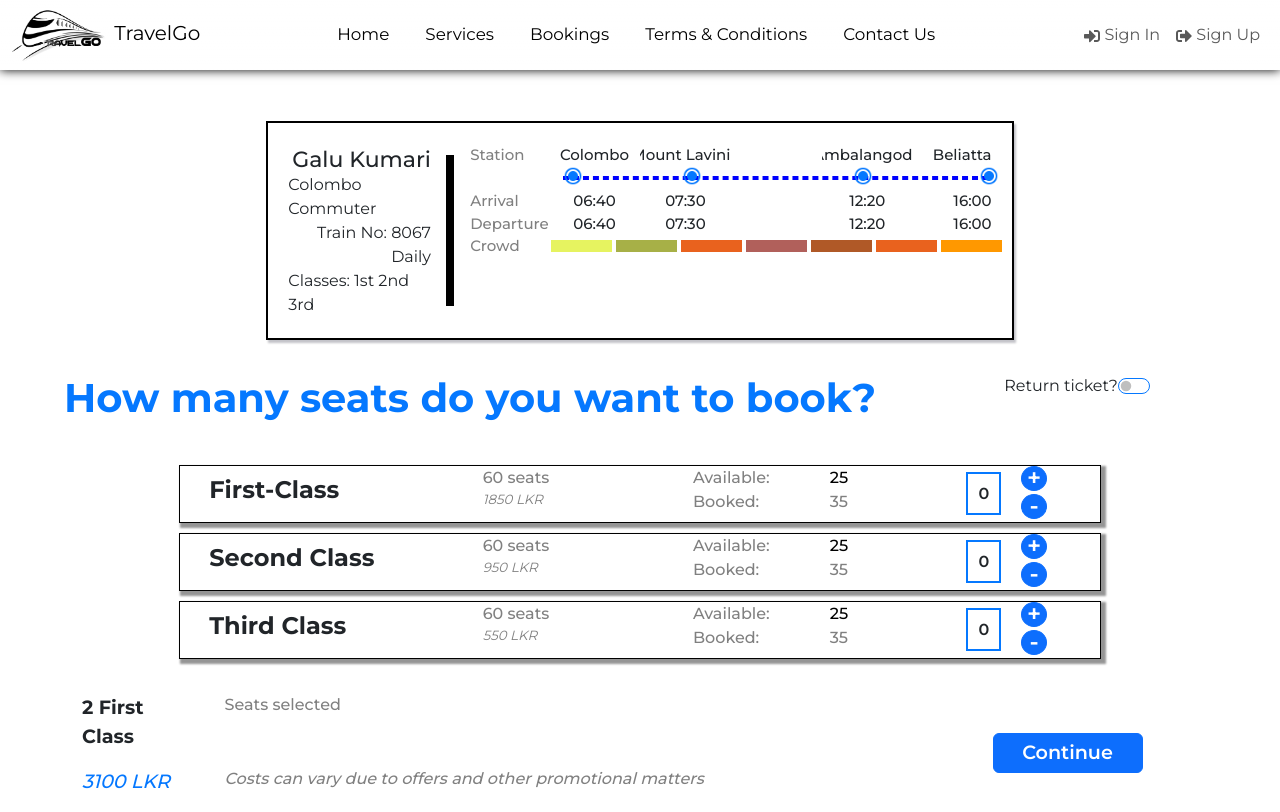
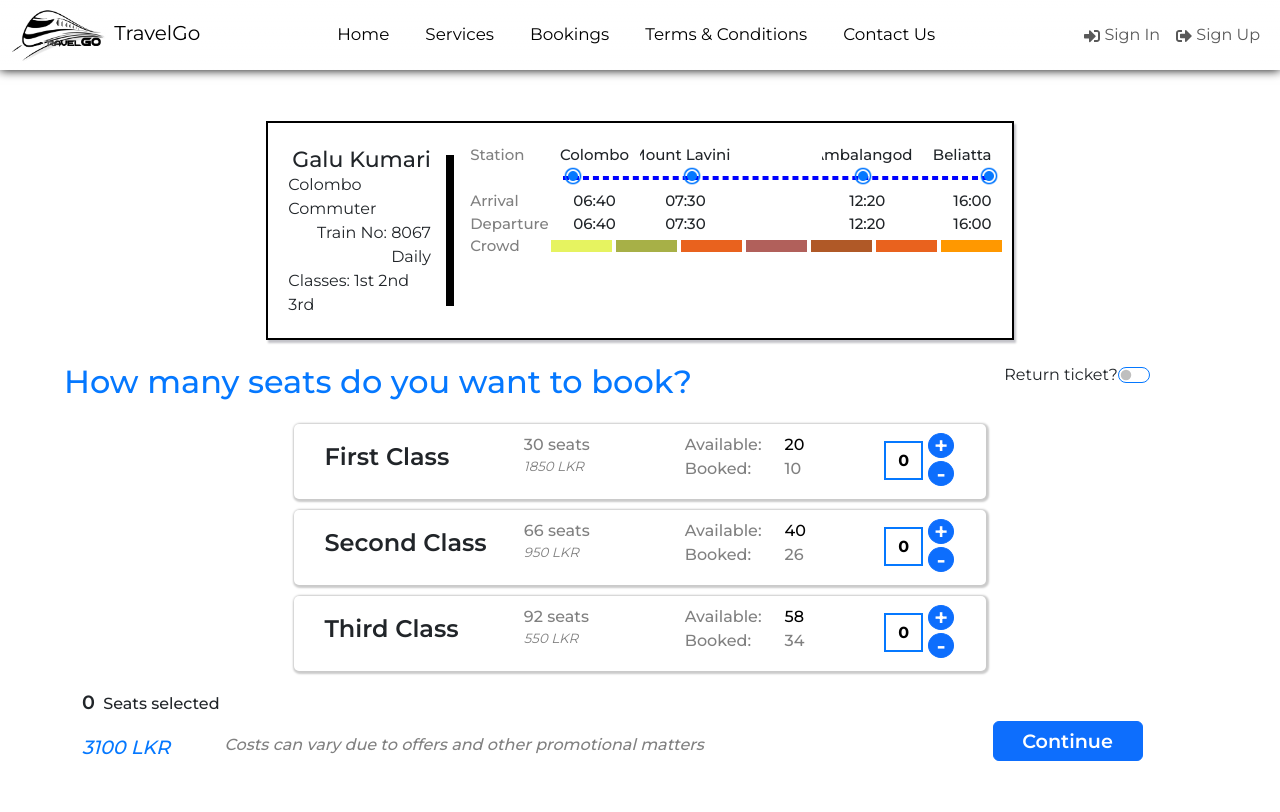
Before and after one commit to nadeeshaMadusanka99/TravelGo-Frontend, a React (Vite) app: page /schedule in a window 1280 px wide. Built offline with nearby package versions, Linux system fonts and the light colour scheme.

Commit message:
shedule dynamic v0.1

```diff
--- a/src/Screens/Payment/Payment.jsx
+++ b/src/Screens/Payment/Payment.jsx
@@ -71,7 +71,7 @@ const Payment = () => {
                   <label htmlFor="card-number" className="card-label">
                     Card Number
                   </label>
-                  <input type="text" className="card-inputs" id="card-number" />
+                  <input type="text" className="card-inputs " id="card-number" />
                 </div>
               </Col>
               <Col className="card-holder" xs={12} md={6}>
--- a/src/Screens/Profile/Profile.scss
+++ b/src/Screens/Profile/Profile.scss
@@ -1,14 +1,12 @@
 @import '../Common/main.scss';
 
 .profile {
-
     display: flex;
     flex-direction: column;
     justify-content: space-between;
     align-items: center;
     height: 100vh;
     overflow: hidden;
-
       .profile-background {
         position: absolute;
         top: 0;
@@ -54,8 +52,6 @@
         border-radius: 15px 0 0 15px;
         height: 85px;
         align-items: center;
-
-
         }
 
         .col-change{
--- a/src/Screens/Schedule/NewSchedule.jsx
+++ b/src/Screens/Schedule/NewSchedule.jsx
@@ -1,69 +1,117 @@
-import React,{useState} from "react";
-import { Col, Container, Row ,Button,Form} from "react-bootstrap";
+import React, { useState } from "react";
+import { Col, Container, Row, Button, Form } from "react-bootstrap";
 import "./NewSchedule.scss";
 import { LinkContainer } from "react-router-bootstrap";
+import useCounter from "./useCounter";
 
-
-const ClassDetails = ({ seatClass, price }) => {
-  const [counter, setCounter] = useState(0);
-  let available=25;
-  const increment = () => {
-    setCounter(counter + 1);
-  };
-
-  const decrement = () => {
-    if (counter > 0) {
-      setCounter(counter - 1);
-    }
-  };
-  return(
+const ClassDetails = ({
+  seatClass,
+  price,
+  seatsCount,
+  availableSeats,
+  bookedSeats,
+  updateTicketCounts,
+}) => {
+  const { count, increment, decrement } = useCounter();
+  let available = 25;
+  return (
     <Container fluid="true" className="count-container">
       <Row>
-            <Col md="4" sm="6" xs='6' className="seat-class">
+        <Col md="4" sm="6" xs="6" className="seat-class">
           <h2>{seatClass}</h2>
         </Col>
-            <Col md="2" sm="6" xs='6'>
-                  <Row className="seat-cnt">60 seats</Row>
+        <Col md="2" sm="6" xs="6">
+          <Row className="seat-cnt">{seatsCount} seats</Row>
           <Row className="tkt-price">{price} LKR</Row>
         </Col>
-            <Col md="4" sm="6" xs='6'>
+        <Col md="4" sm="6" xs="6">
           <Row className="seat-grey">
             <Col xs={6}>
               <p>Available:</p>
             </Col>
             <Col xs={6}>
-                <p className="avai-para">{available}</p>
-                </Col></Row>
+              <p className="avai-para">{availableSeats - count}</p>
+            </Col>
+          </Row>
           <Row className="seat-grey">
-                  <Col xs={6} >Booked:</Col>
-                  <Col xs={6} className="booked-para">35</Col></Row>
+            <Col xs={6}>Booked:</Col>
+            <Col xs={6} className="booked-para">
+              {seatsCount - availableSeats}
             </Col>
-            <Col md="2" sm="6" xs='6' className="d-flex justify-content-center align-items-center">
-              <Col md="6" sm="6" xs='6'>
-              <span className="count-span" style={{ marginTop: '-30px' }}>{counter}</span>
+          </Row>
         </Col>
-              <Col md="6" sm="6" xs='6'>
+        <Col
+          md="2"
+          sm="6"
+          xs="6"
+          className="d-flex justify-content-center align-items-center"
+        >
+          <Col md="6" sm="6" xs="6">
+            <span className="count-span" style={{ marginTop: "-30px" }}>
+              {count}
+            </span>
+          </Col>
+          <Col md="6" sm="6" xs="6">
             <Row>
-                  <Button variant="primary" className="btn-inc" onClick={increment}>
+              <Button
+                variant="primary"
+                className="btn-inc"
+                onClick={() => {
+                  increment();
+                  updateTicketCounts(seatClass, count + 1);
+                }}
+              >
                 +
               </Button>
             </Row>
             <Row>
-                  <Button variant="primary" className="btn-dec"  onClick={decrement}>
+              <Button
+                variant="primary"
+                className="btn-dec"
+                onClick={() => {
+                  decrement();
+                  updateTicketCounts(seatClass, count - 1);
+                }}
+              >
                 -
               </Button>
             </Row>
           </Col>
         </Col>
       </Row>
-
     </Container>
   );
 };
 
 const NewSchedule = () => {
+  const crowdColors = [
+    "#e6f360",
+    "#a7b047",
+    "#e9621e",
+    "#b1605b",
+    "#b05927",
+    "#e9621e",
+    "#ff9800",
+  ];
+  const [ticketCounts, setTicketCounts] = useState({ "": 0 });
 
-  const crowdColors = ['#e6f360', '#a7b047', '#e9621e', '#b1605b', '#b05927', '#e9621e', '#ff9800' ]
+  // Update ticket counts
+  const updateTicketCounts = (ticketClass, newCount) => {
+    setTicketCounts((prevCounts) => {
+      if (prevCounts[""] === 0) {
+        // Remove the initial empty class count
+        delete prevCounts[""];
+      }
+      if (newCount < 0) {
+        return prevCounts;
+      } else {
+        return {
+          ...prevCounts,
+          [ticketClass]: newCount,
+        };
+      }
+    });
+  };
   return (
     <Container fluid="true" className="schedule-container">
       <Container fluid="true" className="train-container">
@@ -117,7 +165,6 @@ const NewSchedule = () => {
               </Col>
             </Row>
 
-
             {/* Arrival Times */}
             <Row className="arrival-time-row">
               <Col xs="2" className="train-right-label">
@@ -164,10 +211,14 @@ const NewSchedule = () => {
                 Crowd
               </Col>
 
-              <Col xs='9' sm='10' className="crowd-boxes-container">
+              <Col xs="9" sm="10" className="crowd-boxes-container">
                 <Row>
-                { crowdColors.map((index) => (
-                <Col className="crowd-boxes" style={{backgroundColor: `${index}`}}/>
+                  {crowdColors.map((index) => (
+                    <Col
+                    key={index}
+                      className="crowd-boxes"
+                      style={{ backgroundColor: `${index}` }}
+                    />
                   ))}
                 </Row>
               </Col>
@@ -175,14 +226,13 @@ const NewSchedule = () => {
           </Col>
         </Row>
       </Container>
-
       <Container fluid="true" className="headingContainer">
         <Row>
           <Col md="9" sm="12">
-            <h1>How many seats do you want to book?</h1>
+            <h1 className="head-question">How many seats do you want to book?</h1>
           </Col>
           <Col md="3">
-          <Form className='radio-switch'>
+            <Form className="radio-switch">
               <div className="d-flex justify-content-center align-items-center">
                 <label htmlFor="custom-switch">Return ticket?</label>
                 <Form.Check type="switch" id="custom-switch" />
@@ -191,34 +241,75 @@ const NewSchedule = () => {
           </Col>
         </Row>
       </Container>
-         <ClassDetails seatClass="First-Class" price="1850" />
-         <ClassDetails seatClass="Second Class" price="950" />
-         <ClassDetails seatClass="Third Class" price="550" />
-        <Container className="buttonContainer" >
-          <Row >
-            <Col md="9" sm="12" >
+      <ClassDetails
+        seatClass="First Class"
+        price="1850"
+        seatsCount="30"
+        availableSeats="20"
+        bookedSeats="10"
+        updateTicketCounts={updateTicketCounts}
+      />
+      <ClassDetails
+        seatClass="Second Class"
+        price="950"
+        seatsCount="66"
+        availableSeats="40"
+        bookedSeats="26"
+        updateTicketCounts={updateTicketCounts}
+      />{" "}
+      <ClassDetails
+        seatClass="Third Class"
+        price="550"
+        seatsCount="92"
+        availableSeats="58"
+        bookedSeats="34"
+        updateTicketCounts={updateTicketCounts}
+      />
+      <Container className="buttonContainer">
         <Row>
-                <Col xs={6} sm={4}  xl={2}><p className='ticket-count'>2 First Class</p></Col>
-                <Col xs={6} sm={4} xl={3}><p className='seat-para'> Seats selected</p></Col>
+          <Col md="9" sm="12">
+            <Row>
+              <Col xs={12} sm={12} xl={12} className="ticket-pricing">
+                {Object.entries(ticketCounts).map(
+                  ([ticketClass, count], index) => (
+                    <p className="ticket-count" key={index}>
+                      {index === 0 ? (
+                        <span className="class-fonts">
+                          {count} {ticketClass}
+                        </span>
+                      ) : (
+                        <span className="class-fonts">
+                          , {count} {ticketClass}{" "}
+                        </span>
+                      )}
+                    </p>
+                  )
+                )}
+                <span className="seat-para"> Seats selected</span>
+              </Col>
             </Row>
+
             <Row>
               <Col xs={12} sm={4} xl={2}>
-                      <p className='ticket-price'>3100 LKR</p>
+                <p className="ticket-price">3100 LKR</p>
               </Col>
-                <Col xs={12} sm={8}  >
-                      <p className='cost-para'>Costs can vary due to offers and other promotional matters</p>
+              <Col xs={12} sm={8}>
+                <p className="cost-para">
+                  Costs can vary due to offers and other promotional matters
+                </p>
               </Col>
             </Row>
           </Col>
-            <Col md="3" sm="12" className='book-btnc'>
+          <Col md="3" sm="12" className="book-btnc">
             <LinkContainer to="/seatview">
-                    <Button variant="primary" className="btnBook">Continue</Button>
+              <Button variant="primary" className="btnBook">
+                Continue
+              </Button>
             </LinkContainer>
           </Col>
         </Row>
       </Container>
     </Container>
-
   );
 };
 
--- a/src/Screens/Schedule/NewSchedule.scss
+++ b/src/Screens/Schedule/NewSchedule.scss
@@ -1,15 +1,12 @@
-@import '../Common/main.scss';
+@import "../Common/main.scss";
 .schedule-container {
   padding: (75px) 5% 0 5%;
-
-
 }
 
 .train-container {
   border: 1.5px black solid;
   padding: 50px 10%;
-    margin-top: 3%;
-
+  margin-top: 1% ;
 }
 
 .train-details {
@@ -17,15 +14,12 @@
   flex-direction: column;
   align-items: end;
   justify-content: center;
-
 }
 
 .train-name {
   font-weight: 600;
   margin-bottom: 0;
   padding-top: 10px;
-
-
 }
 .vertical-bar-container {
   display: flex;
@@ -41,7 +35,6 @@
 .right-side-train {
   div {
     font-size: 15px;
-
   }
 }
 
@@ -49,7 +42,8 @@
   display: flex;
   justify-content: end;
 }
-.source-station, .dest-station {
+.source-station,
+.dest-station {
   display: flex;
   justify-content: center;
 }
@@ -61,12 +55,11 @@
 
 .dotted-line {
   border: 2px blue dashed;
-
 }
 
 .circle-position {
   position: absolute;
-    background-image: url('../../assets/finalstate.png' );
+  background-image: url("../../assets/finalstate.png");
   background-size: cover;
   height: 20px;
   width: 20px;
@@ -78,7 +71,7 @@
 }
 
 .c-p-dest {
-    right: 24%
+  right: 24%;
 }
 
 .c-p-end {
@@ -89,62 +82,61 @@
   height: 12px;
   margin: 5px 2px;
 }
-.headingContainer h1{
+.headingContainer h1 {
   color: $primary-color;
-    font-weight: 700;
-
+  font-size: xx-large;
 }
-.headingContainer{
-    margin-top: 3%;
-    margin-bottom: 3%;
+.headingContainer {
+  margin-top: 2%;
+  margin-bottom: 2%;
 }
-.count-container{
-    border: 1px solid black;
-    margin-bottom: 10px;
-    max-width: 80%;
+.count-container {
+  margin-bottom: 2%;
+  width: 60%;
+  box-shadow: 1px 1px 2px 2px rgba(0, 0, 0, 0.207);
+  border-radius: 5px;
+  margin: 1% auto 0 auto;
+  padding: 0.8%;
+}
+.count-container h2 {
+  font-size: x-large;
+  font-weight: weight(medium-l);
   margin-left: 10%;
-    box-shadow: 3px 3px 2px 2px rgba(0, 0, 0, 0.415);
 }
-.count-container h2{
-    font-size: x-large;
-    font-weight: 700;
-    margin-left: 10%;
-
-}
-.seat-class{
+.seat-class {
   display: flex;
   align-items: center;
 }
-.tkt-price{
+.tkt-price {
   color: grey;
   font-style: italic;
   font-size: smaller;
 }
-.seat-cnt{
+.seat-cnt {
   color: grey;
   font-weight: 500;
 }
-.seat-grey{
+.seat-grey {
   color: grey;
   display: flex;
   margin-left: 10%;
   font-weight: 500;
-
 }
-.seat-grey p{
+.seat-grey p {
   width: fit-content;
   margin: 0;
   align-items: left;
   justify-content: left;
 }
-.avai-para{
-    color:black;
+.avai-para {
+  color: black;
   font-weight: 500;
 }
 
-.btn-inc,.btn-dec{
+.btn-inc,
+.btn-dec {
   display: flex;
-    width:25px;
+  width: 25px;
   height: 25px;
   justify-content: center;
   align-items: center;
@@ -152,51 +144,73 @@
   font-weight: 600;
   font-size: x-large;
   margin-bottom: 3px;
+  margin-left: 14%;
 }
-.count-span{
+.count-span {
+
+  padding: 8px 12px;
+  font-weight: weight(bold);
   border: 2px solid $primary-color;
-    padding:10px;
-    font-weight: 600;
-
+  color: black;
+  max-width: 35px;
+  max-height: 50px;
+  margin-right: 3% !important;
 }
-.buttonContainer{
+.buttonContainer {
   margin-top: 3%;
-
 }
-.ticket-count{
+.ticket-count {
   font-weight: 700;
   font-size: larger;
 }
-.seat-para{
-    font-weight: 500;
-    color: grey;
+.seat-para {
+  font-weight: weight(medium-s);
+  margin-left: 1%;
+  margin-bottom: 1.5%;
+  //make the content virtically center
+  display: flex;
+  align-items: center;
+  justify-content: center;
 }
-.ticket-price{
+.ticket-price {
   font-weight: 500;
   font-size: larger;
   color: $primary-color;
   font-style: italic;
 }
-.cost-para{
+.cost-para {
   font-style: italic;
   color: grey;
   font-weight: 500;
 }
-.book-btnc{
+.book-btnc {
   display: flex;
   align-items: center;
   justify-content: center;
 }
-.btnBook{
+.btnBook {
   display: flex;
   align-items: center;
   justify-content: center;
-    height:40px;
-    width:150px;
+  height: 40px;
+  width: 150px;
   font-weight: 600;
   font-size: larger;
 }
-
+.ticket-pricing {
+  display: flex;
+  margin-top: -2%;
+}
+.class-fonts {
+  font-weight: weight(medium-l);
+}
+.head-question {
+  font-weight: 400;
+}
+.head-question {
+  font-weight: weight(medium-s) !important;
+  margin-bottom: 0;
+}
 
 @media (max-width: 720px) {
   .train-details {
@@ -205,9 +219,7 @@
 
   .right-side-train {
     div {
-
       font-size: 70%;
-
     }
   }
   .horizontal-bar-container {
@@ -218,16 +230,31 @@
     height: 6px;
   }
 
-
-    .crowd-boxes-container{
+  .crowd-boxes-container {
     margin-left: 4%;
     .crowd-boxes {
       height: 8px;
-            margin: 2px 1px 10px ;
-
+      margin: 2px 1px 10px;
     }
   }
-.avai-para,.booked-para{
+  .avai-para,
+  .booked-para {
     transform: translateX(30px);
   }
+  .ticket-pricing {
+    display: flex;
+    flex-direction: row;
+    font-size: 15px;
   }
+  .seat-para {
+    margin-bottom: 4%;
+  }
+  .train-container{
+    margin-top:-10% !important;
+    margin-bottom: 10% !important;
+  }
+  .count-container{
+    width: 90%;
+    margin-top:5%;
+  }
+}
```
Lines whose indentation alone changed are shown as unchanged.
